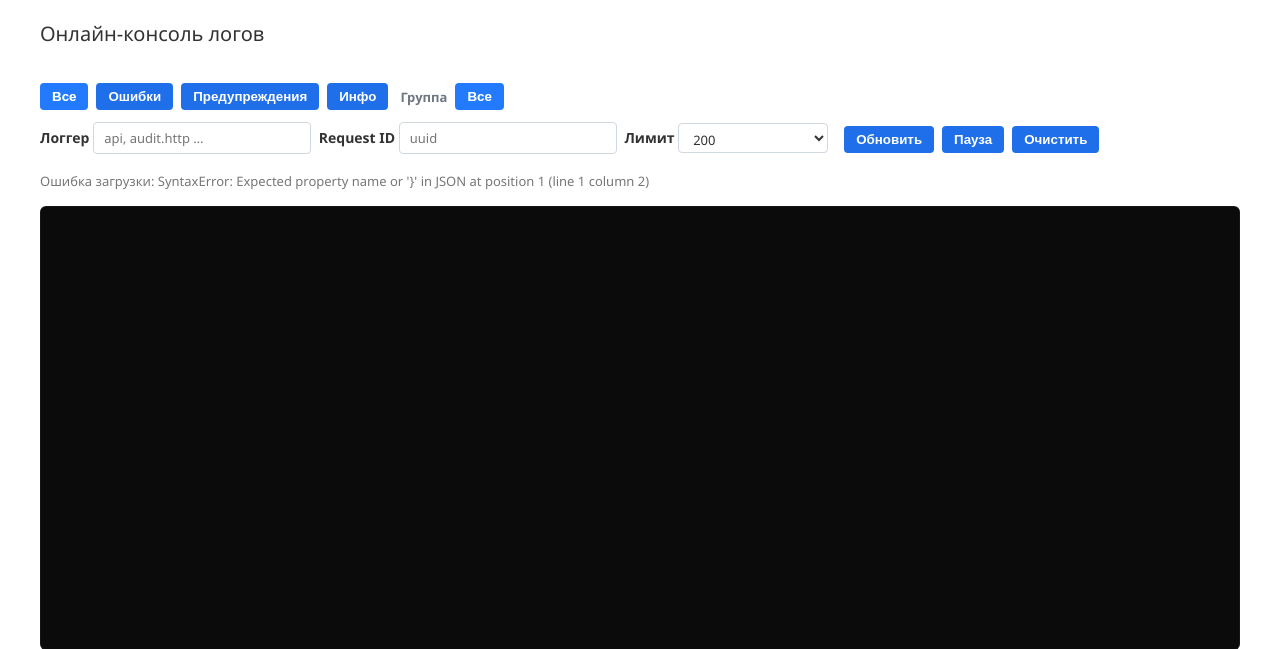
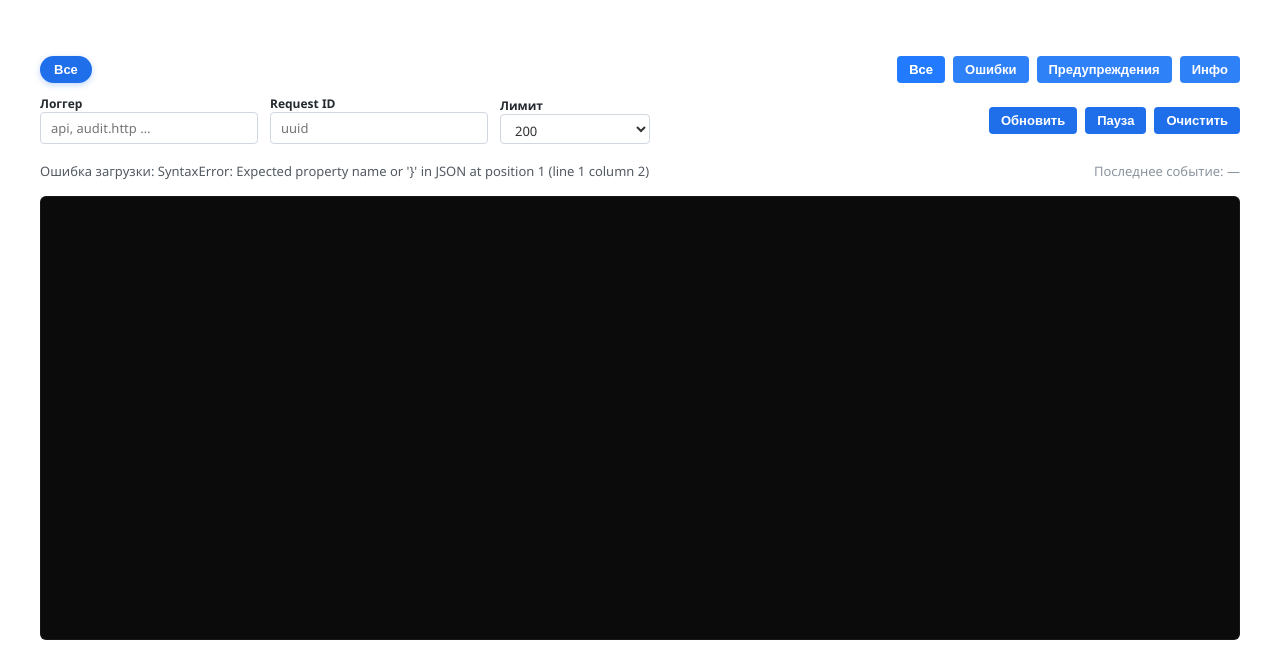
Before and after one commit to alexanderanuchin/ai-nutribot, a Django app: template backend/apps/monitoring/templates/admin/monitoring/applicationlog/console.html in a window 1280 px wide. Shown: the part 92-741 px from the top of the page. Run offline with Django 5.2, Linux system fonts and the light colour scheme; the template is opened without the code that fills it, so the values that code supplies are empty.

Commit message:
логирование этап реалтайм консоль поправки 5

```diff
--- a/backend/apps/monitoring/models.py
+++ b/backend/apps/monitoring/models.py
@@ -16,6 +16,7 @@ class ApplicationLog(models.Model):
     class Group(models.TextChoices):
         APPLICATION = "application", _("Приложение")
         ADMINISTRATIVE = "administrative", _("Администрирование")
+        SERVICE = "service", _("Служебные процессы")
 
     created_at = models.DateTimeField(default=timezone.now, db_index=True)
     level = models.CharField(max_length=16, choices=Level.choices)
--- a/backend/apps/monitoring/templates/admin/monitoring/applicationlog/console.html
+++ b/backend/apps/monitoring/templates/admin/monitoring/applicationlog/console.html
@@ -10,14 +10,38 @@
             gap: 16px;
         }
         .log-console__toolbar {
+            display: grid;
+            gap: 12px;
+        }
+        .log-console__toolbar-row {
             display: flex;
             flex-wrap: wrap;
             gap: 12px;
             align-items: center;
+            justify-content: space-between;
         }
-        .log-console__toolbar label {
+        .log-console__tabs {
+            display: inline-flex;
+            flex-wrap: wrap;
+            gap: 8px;
+            align-items: center;
+        }
+        .log-console__tab {
+            border: none;
+            border-radius: 999px;
+            padding: 6px 14px;
+            font-size: 13px;
             font-weight: 600;
-            margin-right: 4px;
+            color: #1f2328;
+            background: #dde1e6;
+            cursor: pointer;
+            transition: all 0.12s ease;
+        }
+        .log-console__tab[aria-selected="true"],
+        .log-console__tab:hover {
+            background: #1f6feb;
+            color: #fff;
+            box-shadow: 0 2px 6px rgba(31, 111, 235, 0.28);
         }
         .log-console__buttons {
             display: inline-flex;
@@ -25,10 +49,60 @@
             align-items: center;
             flex-wrap: wrap;
         }
-        .log-console__buttons-label {
+        .log-console__buttons--levels button,
+        .log-console__buttons--actions button {
+            background: #1f6feb;
+            color: #fff;
+            border: none;
+            padding: 6px 12px;
+            border-radius: 4px;
+            cursor: pointer;
+            font-weight: 600;
             font-size: 13px;
+            transition: filter 0.12s ease;
+        }
+        .log-console__buttons--levels button[data-active="true"],
+        .log-console__buttons--levels button:hover,
+        .log-console__buttons--actions button:hover {
+            filter: brightness(1.1);
+        }
+        .log-console__buttons--levels button[data-active="false"] {
+            background: #2f81f7;
+        }
+        .log-console__filters {
+            display: inline-flex;
+            flex-wrap: wrap;
+            gap: 12px;
+            align-items: flex-end;
+        }
+        .log-console__filters label {
+            display: flex;
+            flex-direction: column;
             font-weight: 600;
-            color: #6e7781;
+            font-size: 12px;
+            color: #24292f;
+        }
+        .log-console__filters input,
+        .log-console__filters select {
+            padding: 6px 10px;
+            border-radius: 4px;
+            border: 1px solid #d0d7de;
+            min-width: 150px;
+            font-size: 13px;
+        }
+        .log-console__summary {
+            display: flex;
+            flex-wrap: wrap;
+            gap: 12px;
+            align-items: center;
+            justify-content: space-between;
+        }
+        .log-console__status {
+            font-size: 13px;
+            color: #535a62;
+        }
+        .log-console__status--meta {
+            color: #8b949e;
         }
         .log-console__viewport {
             background: #0b0b0b;
@@ -41,13 +115,9 @@
             overflow-y: auto;
             box-shadow: inset 0 0 0 1px rgba(255, 255, 255, 0.05);
         }
-        .log-console__status {
-            font-size: 13px;
-            color: #777;
-        }
         .log-line {
             display: grid;
-            grid-template-columns: 170px 90px 1fr;
+            grid-template-columns: minmax(160px, 180px) minmax(160px, 1fr) minmax(0, 1fr);
             gap: 12px;
             padding: 6px 8px;
             border-left: 3px solid transparent;
@@ -99,6 +169,10 @@
             background: rgba(244, 114, 182, 0.2);
             color: #f973c6;
         }
+        .log-line__badge--service {
+            background: rgba(96, 165, 250, 0.24);
+            color: #60a5fa;
+        }
         .log-line__exception {
             margin-top: 6px;
             padding: 8px 10px;
@@ -107,33 +181,6 @@
             overflow-x: auto;
             font-size: 12px;
         }
-        .log-console__buttons button {
-            background: #1f6feb;
-            color: #fff;
-            border: none;
-            padding: 6px 12px;
-            border-radius: 4px;
-            cursor: pointer;
-            font-weight: 600;
-        }
-        .log-console__buttons button[data-active="true"],
-        .log-console__buttons button:hover {
-            filter: brightness(1.1);
-        }
-        .log-console__buttons button:disabled {
-            opacity: 0.4;
-            cursor: default;
-        }
-        .log-console__filters input,
-        .log-console__filters select {
-            padding: 6px 10px;
-            border-radius: 4px;
-            border: 1px solid #d0d7de;
-            min-width: 150px;
-        }
-        .log-console__filters input {
-            background: #fff;
-        }
         .log-console__footer {
             display: flex;
             justify-content: space-between;
@@ -141,26 +188,37 @@
             font-size: 12px;
             color: #6e7781;
         }
+        @media (max-width: 960px) {
+            .log-console__toolbar-row {
+                flex-direction: column;
+                align-items: flex-start;
+            }
+            .log-line {
+                grid-template-columns: 1fr;
+            }
+        }
     </style>
 {% endblock %}
 
 {% block content %}
     <div class="log-console">
-        <h1 class="admin-title">{% blocktranslate %}Онлайн-консоль логов{% endblocktranslate %}</h1>
-        <div class="log-console__toolbar">
-            <div class="log-console__buttons log-console__buttons--levels" role="group" aria-label="{% trans 'Уровни' %}">
-                <button type="button" data-action="level" data-level="">{% trans "Все" %}</button>
-                <button type="button" data-action="level" data-level="ERROR">{% trans "Ошибки" %}</button>
-                <button type="button" data-action="level" data-level="WARNING">{% trans "Предупреждения" %}</button>
-                <button type="button" data-action="level" data-level="INFO">{% trans "Инфо" %}</button>
-            </div>
-            <div class="log-console__buttons log-console__buttons--groups" role="group" aria-label="{% trans 'Группы' %}">
-                <span class="log-console__buttons-label">{% trans "Группа" %}</span>
-                <button type="button" data-action="group" data-group="">{% trans "Все" %}</button>
+        <h1 class="admin-title">{% blocktranslate %}{% endblocktranslate %}</h1>
+        <div class="log-console__toolbar" role="region" aria-label="{% trans 'Фильтры консоли логов' %}">
+            <div class="log-console__toolbar-row">
+                <div class="log-console__tabs" role="tablist" aria-label="{% trans 'Группы' %}">
+                    <button type="button" class="log-console__tab" role="tab" data-action="group" data-group="" aria-selected="true">{% trans "Все" %}</button>
                     {% for group in groups %}
-                    <button type="button" data-action="group" data-group="{{ group.value }}">{{ group.label }}</button>
+                        <button type="button" class="log-console__tab" role="tab" data-action="group" data-group="{{ group.value }}" aria-selected="false">{{ group.label }}</button>
                     {% endfor %}
                 </div>
+                <div class="log-console__buttons log-console__buttons--levels" role="group" aria-label="{% trans 'Уровни' %}">
+                    <button type="button" data-action="level" data-level="" data-active="true">{% trans "Все" %}</button>
+                    <button type="button" data-action="level" data-level="ERROR" data-active="false">{% trans "Ошибки" %}</button>
+                    <button type="button" data-action="level" data-level="WARNING" data-active="false">{% trans "Предупреждения" %}</button>
+                    <button type="button" data-action="level" data-level="INFO" data-active="false">{% trans "Инфо" %}</button>
+                </div>
+            </div>
+            <div class="log-console__toolbar-row">
                 <div class="log-console__filters">
                     <label>
                         {% trans "Логгер" %}
@@ -180,16 +238,20 @@
                         </select>
                     </label>
                 </div>
-            <div class="log-console__buttons">
+                <div class="log-console__buttons log-console__buttons--actions">
                     <button type="button" id="refreshButton">{% trans "Обновить" %}</button>
                     <button type="button" id="togglePolling">{% trans "Пауза" %}</button>
                     <button type="button" id="clearButton">{% trans "Очистить" %}</button>
                 </div>
             </div>
-        <div class="log-console__status" id="logStatus">{% trans "Подключение к потоку…" %}</div>
+        </div>
+        <div class="log-console__summary">
+            <span id="logStatus" class="log-console__status">{% trans "Подключение к потоку…" %}</span>
+            <span id="logLastUpdate" class="log-console__status log-console__status--meta">{% trans "Последнее событие: —" %}</span>
+        </div>
         <div class="log-console__viewport" id="logViewport" aria-live="polite"></div>
         <div class="log-console__footer">
-            <span id="logCounter">0 {% trans "записей" %}</span>
+            <span id="logCounter" data-count="0">0 {% trans "записей" %}</span>
             <span id="pollingState">{% trans "Автообновление включено (3с)" %}</span>
         </div>
     </div>
@@ -198,6 +260,7 @@
             const streamUrl = "{{ stream_url|escapejs }}";
             const viewport = document.getElementById("logViewport");
             const status = document.getElementById("logStatus");
+            const lastUpdate = document.getElementById("logLastUpdate");
             const counter = document.getElementById("logCounter");
             const pollingState = document.getElementById("pollingState");
             const refreshButton = document.getElementById("refreshButton");
@@ -206,21 +269,36 @@
             const loggerFilter = document.getElementById("loggerFilter");
             const ridFilter = document.getElementById("ridFilter");
             const limitSelect = document.getElementById("limitSelect");
-            const levelButtons = document.querySelectorAll('[data-action="level"]');
-            const groupButtons = document.querySelectorAll('[data-action="group"]');
-            const groupLabels = Array.from(groupButtons).reduce((acc, button) => {
+            const levelButtons = Array.from(document.querySelectorAll('[data-action="level"]'));
+            const groupButtons = Array.from(document.querySelectorAll('[data-action="group"]'));
+            const groupLabels = groupButtons.reduce((acc, button) => {
                 const value = button.dataset.group || "";
                 acc[value] = button.textContent.trim();
                 return acc;
             }, {});
-
+            const text = {
+                connecting: "{{ _('Подключение к потоку…')|escapejs }}",
+                loading: "{{ _('Загружаем…')|escapejs }}",
+                updated: "{{ _('Последние события обновлены')|escapejs }}",
+                noUpdates: "{{ _('Новых событий нет')|escapejs }}",
+                error: "{{ _('Ошибка загрузки')|escapejs }}",
+                resume: "{{ _('Возобновить')|escapejs }}",
+                pause: "{{ _('Пауза')|escapejs }}",
+                paused: "{{ _('Автообновление остановлено')|escapejs }}",
+                running: "{{ _('Автообновление включено ({seconds}с)')|escapejs }}",
+                lastUpdateNone: "{{ _('Последнее событие: —')|escapejs }}",
+                lastUpdateTemplate: "{{ _('Последнее событие: {value}')|escapejs }}",
+            };
             const state = {
                 lastId: null,
                 isPaused: false,
                 level: "",
                 group: "",
                 pollDelay: 3000,
+                lastTimestamp: null,
             };
+            let pollTimer = null;
+            let filterTimer = null;
 
             function escapeHTML(value) {
                 const div = document.createElement("div");
@@ -256,28 +334,46 @@
                 viewport.scrollTop = viewport.scrollHeight;
             }
 
-            function updateCounter(delta) {
-                const current = parseInt(counter.dataset.count || "0", 10) + delta;
-                counter.dataset.count = String(Math.max(current, 0));
-                counter.textContent = `${counter.dataset.count} {{ _('записей') }}`;
+            function updateCounter({ reset = false, delta = 0 } = {}) {
+                const currentValue = reset ? 0 : parseInt(counter.dataset.count || "0", 10);
+                const nextValue = Math.max(currentValue + delta, 0);
+                counter.dataset.count = String(nextValue);
+                counter.textContent = `${nextValue} {{ _('записей') }}`;
             }
 
-            function setActiveLevelButton(level) {
-                levelButtons.forEach((button) => {
-                    button.dataset.active = button.dataset.level === level ? "true" : "false";
+            function updateLastUpdateLabel() {
+                if (!state.lastTimestamp) {
+                    lastUpdate.textContent = text.lastUpdateNone;
+                    return;
+                }
+                const formatted = new Date(state.lastTimestamp).toLocaleString();
+                lastUpdate.textContent = text.lastUpdateTemplate.replace('{value}', formatted);
+            }
+
+            function updatePollingIndicators() {
+                const seconds = Math.max(Math.round(state.pollDelay / 1000), 1);
+                togglePollingButton.textContent = state.isPaused ? text.resume : text.pause;
+                pollingState.textContent = state.isPaused
+                    ? text.paused
+                    : text.running.replace('{seconds}', String(seconds));
+            }
+
+            function setActive(buttons, attr, value) {
+                buttons.forEach((button) => {
+                    const isActive = (button.dataset[attr] || "") === value;
+                    button.dataset.active = isActive ? "true" : "false";
+                    if (button.getAttribute("role") === "tab") {
+                        button.setAttribute("aria-selected", isActive ? "true" : "false");
+                    }
                 });
             }
 
-            function setActiveGroupButton(group) {
-                groupButtons.forEach((button) => {
-                    button.dataset.active = button.dataset.group === group ? "true" : "false";
-                });
+            function clearViewport() {
+                viewport.innerHTML = "";
+                updateCounter({ reset: true, delta: 0 });
             }
 
-            async function fetchLogs({ reset = false } = {}) {
-                if (state.isPaused && !reset) {
-                    return;
-                }
+            function buildParams(reset) {
                 const params = new URLSearchParams();
                 params.set("limit", limitSelect.value);
                 if (!reset && state.lastId) {
@@ -289,14 +385,24 @@
                 if (state.group) {
                     params.set("group", state.group);
                 }
-                if (loggerFilter.value) {
-                    params.set("logger", loggerFilter.value);
+                const loggerValue = loggerFilter.value.trim();
+                if (loggerValue) {
+                    params.set("logger", loggerValue);
                 }
-                if (ridFilter.value) {
-                    params.set("rid", ridFilter.value);
+                const ridValue = ridFilter.value.trim();
+                if (ridValue) {
+                    params.set("rid", ridValue);
                 }
+                return params;
+            }
+
+            async function fetchLogs({ reset = false } = {}) {
+                if (state.isPaused && !reset) {
+                    return;
+                }
+                status.textContent = text.loading;
                 try {
-                    status.textContent = "{% trans "Загружаем…" %}";
+                    const params = buildParams(reset);
                     const response = await fetch(`${streamUrl}?${params.toString()}`, {
                         headers: { "Accept": "application/json" },
                         cache: "no-store",
@@ -306,36 +412,37 @@
                     }
                     const data = await response.json();
                     if (reset) {
-                        viewport.innerHTML = "";
-                        counter.dataset.count = "0";
+                        clearViewport();
+                    }
+                    if (Array.isArray(data.results) && data.results.length) {
                         data.results.forEach((entry) => {
                             renderLog(entry, { append: true });
                         });
-                        updateCounter(data.results.length);
+                        updateCounter({ delta: data.results.length });
+                        const lastEntry = data.results[data.results.length - 1];
+                        state.lastId = lastEntry.id;
+                        state.lastTimestamp = lastEntry.created_at;
+                        status.textContent = text.updated;
                     } else {
-                        data.results.forEach((entry) => {
-                            renderLog(entry, { append: true });
-                        });
-                        updateCounter(data.results.length);
+                        if (reset) {
+                            state.lastId = null;
+                            state.lastTimestamp = null;
                         }
-                    if (data.results.length) {
-                        state.lastId = data.results[data.results.length - 1].id;
-                    } else if (reset) {
-                        state.lastId = null;
+                        status.textContent = text.noUpdates;
                     }
-                    status.textContent = data.results.length
-                        ? "{% trans "Последние события обновлены" %}"
-                        : "{% trans "Новых событий нет" %}";
                 } catch (error) {
-                    status.textContent = `{% trans "Ошибка загрузки" %}: ${error}`;
+                    status.textContent = `${text.error}: ${error}`;
+                } finally {
+                    updateLastUpdateLabel();
                 }
             }
 
             function schedulePoll() {
-                setTimeout(async () => {
-                    if (!state.isPaused) {
+                if (pollTimer) {
+                    clearTimeout(pollTimer);
+                }
+                pollTimer = window.setTimeout(async () => {
                     await fetchLogs();
-                    }
                     schedulePoll();
                 }, state.pollDelay);
             }
@@ -345,46 +452,64 @@
                 fetchLogs({ reset: true });
             }
 
+            function handleFilterChange() {
+                if (filterTimer) {
+                    window.clearTimeout(filterTimer);
+                }
+                filterTimer = window.setTimeout(() => {
+                    resetAndFetch();
+                }, 300);
+            }
+
             refreshButton.addEventListener("click", () => {
                 resetAndFetch();
             });
             togglePollingButton.addEventListener("click", () => {
                 state.isPaused = !state.isPaused;
-                togglePollingButton.textContent = state.isPaused
-                    ? "{% trans "Возобновить" %}"
-                    : "{% trans "Пауза" %}";
-                pollingState.textContent = state.isPaused
-                    ? "{% trans "Автообновление остановлено" %}"
-                    : "{% trans "Автообновление включено (3с)" %}";
+                updatePollingIndicators();
+                if (!state.isPaused) {
+                    resetAndFetch();
+                }
             });
             clearButton.addEventListener("click", () => {
-                viewport.innerHTML = "";
-                counter.dataset.count = "0";
-                counter.textContent = `0 {{ _('записей') }}`;
+                clearViewport();
+                state.lastTimestamp = null;
+                updateLastUpdateLabel();
+                status.textContent = text.noUpdates;
             });
-
-            loggerFilter.addEventListener("change", resetAndFetch);
-            ridFilter.addEventListener("change", resetAndFetch);
-            limitSelect.addEventListener("change", resetAndFetch);
+            loggerFilter.addEventListener("input", handleFilterChange);
+            ridFilter.addEventListener("input", handleFilterChange);
+            limitSelect.addEventListener("change", () => {
+                resetAndFetch();
+            });
             levelButtons.forEach((button) => {
                 button.addEventListener("click", () => {
-                    const level = button.dataset.level;
+                    const level = button.dataset.level || "";
+                    if (state.level === level) {
+                        return;
+                    }
                     state.level = level;
-                    setActiveLevelButton(level);
+                    setActive(levelButtons, "level", level);
                     resetAndFetch();
                 });
             });
             groupButtons.forEach((button) => {
                 button.addEventListener("click", () => {
                     const group = button.dataset.group || "";
+                    if (state.group === group) {
+                        return;
+                    }
                     state.group = group;
-                    setActiveGroupButton(group);
+                    setActive(groupButtons, "group", group);
                     resetAndFetch();
                 });
             });
 
-            setActiveLevelButton("");
-            setActiveGroupButton("");
+            setActive(levelButtons, "level", state.level);
+            setActive(groupButtons, "group", state.group);
+            updatePollingIndicators();
+            updateLastUpdateLabel();
+            status.textContent = text.connecting;
             resetAndFetch();
             schedulePoll();
         })();
--- a/bot/config.py
+++ b/bot/config.py
@@ -44,7 +44,9 @@ class Config:
         token = os.getenv("TELEGRAM_BOT_TOKEN") or os.getenv("BOT_TOKEN") or ""
         bot_key = os.getenv("BOT_KEY") or os.getenv("BOT_INTERNAL_KEY") or "super-secret-bot-key"
         backend_base_url = _clean_backend_url(
-            os.getenv("BACKEND_BASE_URL") or os.getenv("BACKEND_URL") or os.getenv("API_BASE")
+            os.getenv("BACKEND_BASE_URL")
+            or os.getenv("API_BASE")
+            or os.getenv("BACKEND_URL")
         )
         webapp_url = os.getenv("WEBAPP_URL", "http://localhost:5173/")
         admin_ids = _parse_admin_ids(os.getenv("ADMIN_IDS") or os.getenv("BOT_ADMIN_IDS"))
```
Also changed, not shown: backend/apps/monitoring/handlers.py (+16 -1 lines), backend/nutribot/settings.py (+18 -0 lines), backend/tests/monitoring/test_handlers.py (+54 -0 lines), bot/app.py (+7 -0 lines), backend/apps/monitoring/migrations/0003_alter_applicationlog_group.py (added), 1 other file. Lines whose indentation alone changed are shown as unchanged.
